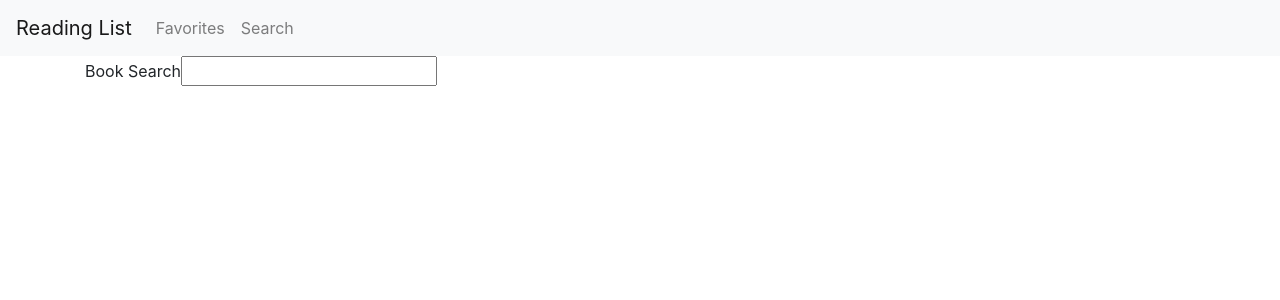
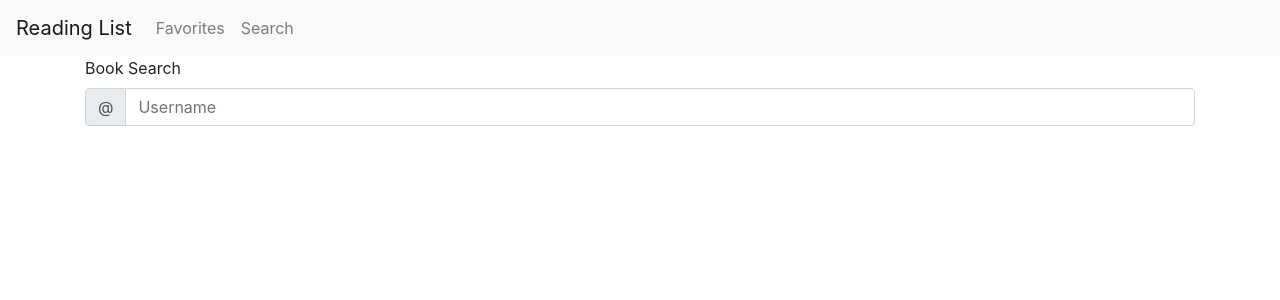
Before and after one commit to grburner/LPS-GoogleBooks, a React (Create React App) app in the folder client/: page /search in a window 1280 px wide. Shown: the top 300 px of the page. Built offline with nearby package versions, Linux system fonts and the light colour scheme; no server answers.

Commit message:
updated search

```diff
--- a/client/src/components/Book/index.js
+++ b/client/src/components/Book/index.js
@@ -26,7 +26,7 @@ const Book = ({data, key}) => {
                             {data.description}
                         </Card.Text>
                         <Row>
-                            <Button variant="primary" href={data.link}>See book</Button>
+                            <Button variant="primary" href={'_' + data.link} className={"mr-2"}>See book</Button>
                             <Button data-index={key} onClick={removeBook} href="/">Remove Book</Button>
                         </Row>
                     </Col>
--- a/client/src/pages/BookList.js
+++ b/client/src/pages/BookList.js
@@ -23,14 +23,14 @@ const BookList = () => {
     const renderBook = (book, index) => {
       console.log(books)
       return(
-        <Container>
+        <Container className={'my-2'}>
           <Book key={index} data={book} on></Book>
         </Container>
       )
     }
 
     return(
-        <div>
+        <div className={'mt-3'}>
           {books ?  books.map(renderBook) : 'waiting...'}
         </div>
     )
--- a/client/src/pages/Search.js
+++ b/client/src/pages/Search.js
@@ -1,31 +1,30 @@
-import React, { useEffect, useState } from 'react'
+import React, { useState, useEffect } from 'react'
 import axios from "axios"
 
 import Container from 'react-bootstrap/Container';
 import Form from 'react-bootstrap/Form';
 import API from '../utils/API';
 import Book from '../components/Book';
-import Card from 'react-bootstrap/Card'
-import Row from 'react-bootstrap/Row'
+import Card from 'react-bootstrap/Card';
+import Row from 'react-bootstrap/Row';
 import Col from 'react-bootstrap/Col'
 import Image from 'react-bootstrap/Image'
 import Button from 'react-bootstrap/Button'
+import InputGroup from 'react-bootstrap/InputGroup'
+import FormControl from 'react-bootstrap/FormControl';
 
 const Search = () => {
     const [books, setBooks] = useState();
     const [search, setSearch] = useState('harry potter')
+    const [label, setLabel] = useState('Book Search')
 
-    useEffect(() => {
-        API.getSearchBooks(search).then(res => setBooks(res.data.items))
-    }, [search])
+    const handleSubmit = () => {
+        API.getSearchBooks(search).then(res => {
+            setBooks(res.data.items)
+        })
+    }
 
-    const handleChange = (e) => {
-        if (e.target.value.length > 5) {
-            setTimeout(() => {
-                setSearch(e.target.value);
-            }, 1500)
-        }
-    }
+    useEffect(() => {}, [])
 
     const saveBook = (e) => {
         let index = e.target.dataset.index
@@ -44,21 +43,25 @@ const Search = () => {
     }
 
     const renderBook = (element, index) => {
+        console.log(element)
 
         return (
             <Card>
-            <Card.Header>{element.volumeInfo.authors[0] === undefined ? 'no author :(' : element.volumeInfo.authors[0]}</Card.Header>
+            <Card.Header>{element.volumeInfo.authors[0] === "undefined" ? 'no author :(' : element.volumeInfo.authors[0]}</Card.Header>
             <Card.Body>
                 <Row>
                     <Col xs={2}>
-                        <Image src={element.volumeInfo.imageLinks.smallThumbnail === undefined ? 'no image :(' : element.volumeInfo.imageLinks.smallThumbnail} rounded />
+                        <Image src={element.volumeInfo.imageLinks.smallThumbnail === "undefined" ? 'no image :(' : element.volumeInfo.imageLinks.smallThumbnail} rounded />
                     </Col>
                     <Col xs={10}>
-                        <Card.Title>{element.volumeInfo.title === undefined ? 'no title :(' : element.volumeInfo.title}</Card.Title>
+                        <Card.Title>{element.volumeInfo.title === "undefined" ? 'no title :(' : element.volumeInfo.title}</Card.Title>
                         <Card.Text>
-                            {element.volumeInfo.description === undefined ? 'no description :(' : element.volumeInfo.description}
+                            {element.volumeInfo.description === "undefined" ? 'no description :(' : element.volumeInfo.description}
                         </Card.Text>
-                        <Button data-index={index} variant="primary" onClick={saveBook} href="/">Save Book</Button>
+                        <Row>
+                            <Button variant="primary" href={'_' + element.saleInfo.buyLink} className={"mr-2"}>See book</Button>
+                            <Button data-index={index} variant="primary" onClick={saveBook} href="/">Save Book</Button>
+                        </Row>
                     </Col>
                 </Row>
             </Card.Body>
@@ -69,8 +72,18 @@ const Search = () => {
     return(
         <Container>
             <Form.Group controlId="exampleForm.ControlInput1">
-                <Form.Label>Book Search</Form.Label>
-                <input name="search" onChange={handleChange}/>
+                <Form.Label>{label}</Form.Label>
+                <InputGroup className="mb-3">
+                    <InputGroup.Prepend>
+                    <InputGroup.Text id="basic-addon1" onClick={handleSubmit}>@</InputGroup.Text>
+                    </InputGroup.Prepend>
+                    <FormControl
+                    placeholder="Username"
+                    aria-label="Username"
+                    aria-describedby="basic-addon1"
+                    onChange={(e) => setSearch(e.target.value)}
+                    />
+                </InputGroup>
             </Form.Group>
             {books ? books.map(renderBook) : ''}
         </Container>
```
